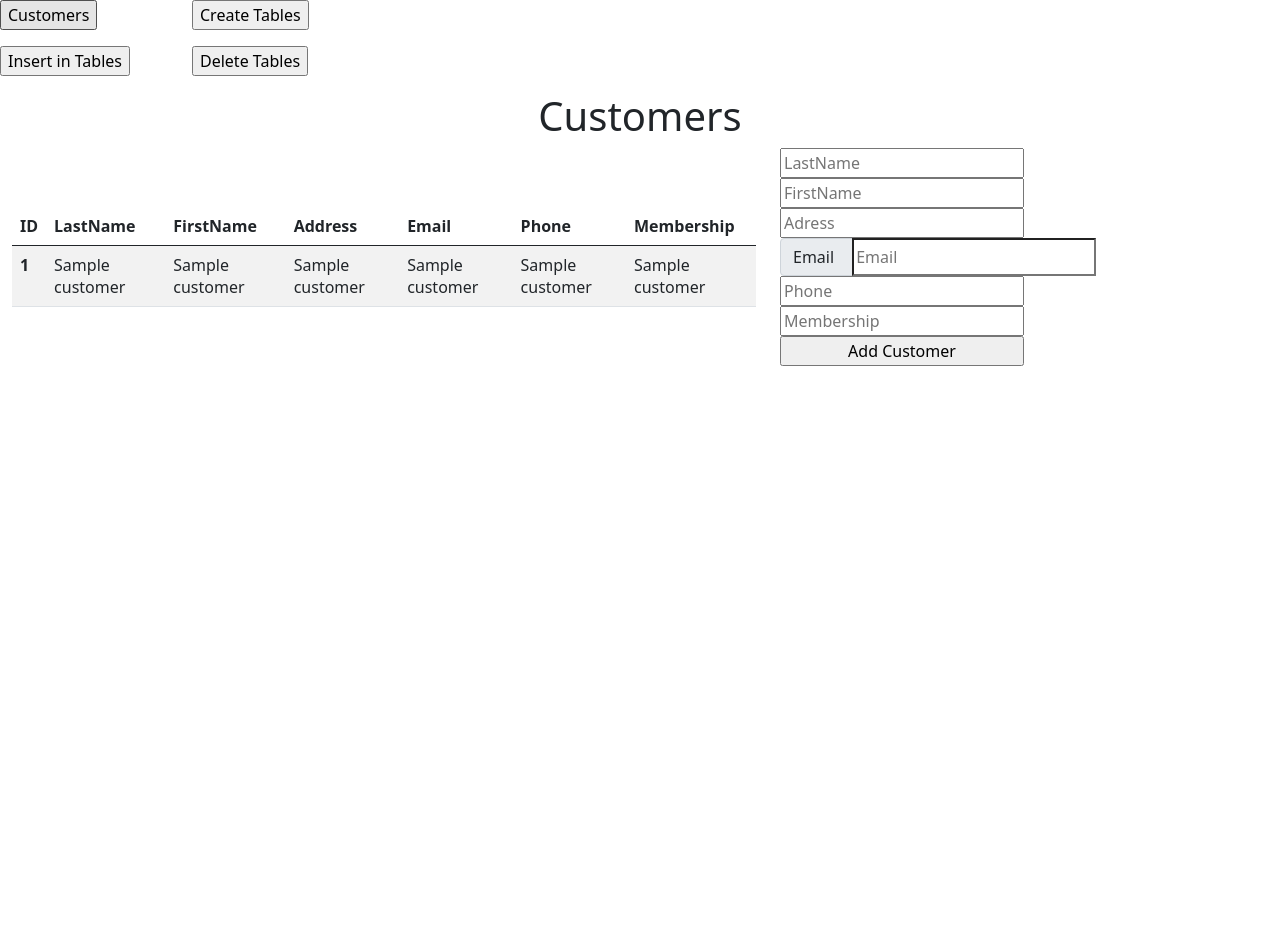
After one commit to claudiuohr/databases_onlineshop, a Flask app: template templates/customers.html in a window 1280 px wide. The commit adds this page. Run offline with Flask 2, Linux system fonts and the light colour scheme; the template is opened without the code that fills it: most values are stand-ins (such as "Sample title", 1, 10 or a date in 2020).

Commit message:
customers html

```diff
--- a/database_management.py
+++ b/database_management.py
@@ -8,7 +8,7 @@ def connect_to_database():
     )
     return conn
 
-def create():
+def create_tables():
     conn=connect_to_database()
     cursor=conn.cursor()
 
@@ -38,12 +38,12 @@ def create():
 
     cursor.execute('''
         CREATE TABLE detalii_client (
+            id_client    INT NOT NULL,
             adresa       VARCHAR(40),
             adresa_email VARCHAR(40) NOT NULL,
             nr_telefon   CHAR(10) NOT NULL,
             nume         VARCHAR(25) NOT NULL,
             prenume      VARCHAR(25) NOT NULL,
-            id_client    INT NOT NULL,
             constraint detalii_comanda_email CHECK (adresa_email REGEXP '[a-z0-9._%-]+@[a-z0-9._%-]+\.[a-z]{2,4}'),
             constraint detalii_comanda_nr_telefon CHECK (nr_telefon REGEXP '^[0][:7:3:2][0-9 ]*$'),
             constraint detalii_comanda_nume CHECK (nume REGEXP '[A-Za-z]*'),
@@ -283,4 +283,5 @@ def insert_data():
         (4,3,5),
         (5,4,3)
     """)
+
     cursor.execute("COMMIT")
--- a/main.py
+++ b/main.py
@@ -1,14 +1,50 @@
 from flask import Flask,render_template,request,redirect
 from database_management import *
 
-# app=Flask(__name__)
+app=Flask(__name__)
 
-# @app.route('/')
-# def home():
-#     return render_template('home.html')
 
-delete_tables()
+@app.route('/')
+def home():
+    return render_template('home.html')
 
-create()
 
-insert_data()
+@app.route('/create_tables',methods=['POST'])
+def handle_create_tables():
+    create_tables()
+    return redirect('/')
+
+
+@app.route('/insert_data',methods=['POST'])
+def handle_insert_data():
+    insert_data()
+    return redirect('/')
+
+@app.route('/delete_tables',methods=['POST'])
+def handle_delete_tables():
+    delete_tables()
+    return redirect('/')
+
+@app.route('/customers',methods=['GET'])
+def handle_customers():
+    conn = connect_to_database()
+    cursor = conn.cursor()
+    cursor.execute("""SELECT d.id_client,d.nume,d.prenume,d.adresa_email,d.nr_telefon,d.adresa,c.membership
+    FROM client c JOIN detalii_client d ON d.id_client=c.id_client""")
+    customers = cursor.fetchall()
+    return render_template('customers.html',customers=customers)
+
+@app.route('/add_customer',methods=['GET','POST'])
+def handle_add_customer():
+    membership = request.form['membership']
+    nume = request.form['nume']
+    prenume = request.form['prenume']
+    adresa_email = request.form['adresa_email']
+    nr_telefon = request.form['nr_telefon']
+    adresa = request.form['adresa']
+    conn = connect_to_database()
+    cursor = conn.cursor()
+    cursor.execute(f"""INSERT INTO client (membership) VALUES ({membership})""")
+    cursor.execute("""INSERT INTO detalii_client (adresa,adresa_email,nr_telefon,nume,prenume,id_client) VALUES (%s,%s,%s,%s,%s, LAST_INSERT_ID())""",(adresa,adresa_email,nr_telefon,nume,prenume))
+    cursor.execute("COMMIT")
+    return redirect('/customers')
--- /dev/null
+++ b/static/style.css
@@ -0,0 +1,4 @@
+.input_form{
+    width:50%;
+
+}
--- /dev/null
+++ b/templates/blocks/css_links.html
@@ -0,0 +1,4 @@
+{% block css_links %}
+    <link rel="stylesheet" href="static/style.css">
+    <link href="https://cdn.jsdelivr.net/npm/bootstrap@5.0.2/dist/css/bootstrap.min.css" rel="stylesheet" integrity="sha384-EVSTQN3/azprG1Anm3QDgpJLIm9Nao0Yz1ztcQTwFspd3yD65VohhpuuCOmLASjC" crossorigin="anonymous">
+{% endblock %}
--- /dev/null
+++ b/templates/blocks/header_block.html
@@ -0,0 +1,24 @@
+{% block header_block %}
+<div class="row" style="width:30%">
+    <div class="col">
+        <form action="/customers" method="get">
+            <input type="submit" value="Customers">
+        </form>
+    </div>
+    <div class="col">
+        <form action="/create_tables" method="post">
+            <input type="submit" value="Create Tables">
+        </form>
+    </div>
+    <div class="col">
+        <form action="/insert_data" method="post">
+            <input type="submit" value="Insert in Tables">
+        </form>
+    </div>
+    <div class="col">
+        <form action="/delete_tables" method="post">
+            <input type="submit" value="Delete Tables">
+        </form>
+    </div>
+</div>
+{% endblock %}
--- /dev/null
+++ b/templates/blocks/js_links.html
@@ -0,0 +1,4 @@
+{% block js_src %}
+    <script src="https://cdn.jsdelivr.net/npm/@popperjs/core@2.9.2/dist/umd/popper.min.js" integrity="sha384-IQsoLXl5PILFhosVNubq5LC7Qb9DXgDA9i+tQ8Zj3iwWAwPtgFTxbJ8NT4GN1R8p" crossorigin="anonymous"></script>
+    <script src="https://cdn.jsdelivr.net/npm/bootstrap@5.0.2/dist/js/bootstrap.min.js" integrity="sha384-cVKIPhGWiC2Al4u+LWgxfKTRIcfu0JTxR+EQDz/bgldoEyl4H0zUF0QKbrJ0EcQF" crossorigin="anonymous"></script>
+{% endblock %}
--- /dev/null
+++ b/templates/customers.html
@@ -0,0 +1,61 @@
+<html>
+    <head>
+        <title>Customers</title>
+        {% include 'blocks/css_links.html' %}
+    </head>
+    <body>
+        {% include 'blocks/header_block.html' %}
+        <h1 class="text-center">Customers</h1>
+
+
+        <div class="container-fluid" style="height:100%;width:100%">
+            <div class="row justify-content-center align-items-center" >
+                <div class="col-1" style="width:60%">
+                    <table class="table table-striped">
+                        <thead>
+                            <tr>
+                                <th scope="col">ID</th>
+                                <th scope="col">LastName</th>
+                                <th scope="col">FirstName</th>
+                                <th scope="col">Address</th>
+                                <th scope="col">Email</th>
+                                <th scope="col">Phone</th>
+                                <th scope="col">Membership</th>
+                            </tr>
+                        </thead>
+                        <tbody>
+                            {% for customer in customers %}
+                            <tr>
+                                <th scope="row">{{ customer[0] }}</th>
+                                <td>{{ customer[4] }}</td>
+                                <td>{{ customer[5] }}</td>
+                                <td>{{ customer[1] }}</td>
+                                <td>{{ customer[2] }}</td>
+                                <td>{{ customer[3] }}</td>
+                                <td>{{ customer[6] }}</td>
+                            </tr>
+                            {% endfor %}
+                        </tbody>
+                    </table>
+                </div>
+
+                <div class="col-1" style="width:40%">
+
+                    <form action="/add_customer" method="post">
+                        <input type="text" name="nume" id="nume" placeholder="LastName" class="input_form">
+                        <input type="text" name="prenume" id="prenume" placeholder="FirstName" class="input_form">
+                        <input type="text" name="adresa" id="adresa" placeholder="Adress" class="input_form">
+                        <div class="input-group">
+                        <span class="input-group-text" for="email" style="width:15%">Email</span>
+                        <input type="text" name="adresa_email" id="adresa_email" placeholder="Email" class="input_form">
+                        </div>
+                        <input type="text" name="nr_telefon" id="nr_telefon" placeholder="Phone" class="input_form">
+                        <input type="text" name="membership" id="membership" placeholder="Membership" class="input_form">
+                        <input type="submit" value="Add Customer" style="width:50%">
+                    </form>
+                </div>
+            </div>
+        </div>
+        {% include 'blocks/js_links.html' %}
+    </body>
+</html>
--- a/templates/home.html
+++ b/templates/home.html
@@ -1,8 +1,12 @@
 <html>
     <head>
+        <title>Home</title>
+        {% include 'blocks/css_links.html' %}
     </head>
     <body>
+        {% include 'blocks/header_block.html' %}
         <h1>home</h1>
-        <h1>home</h1>
+
+        {% include 'blocks/js_links.html' %}
     </body>
 </html>
```
